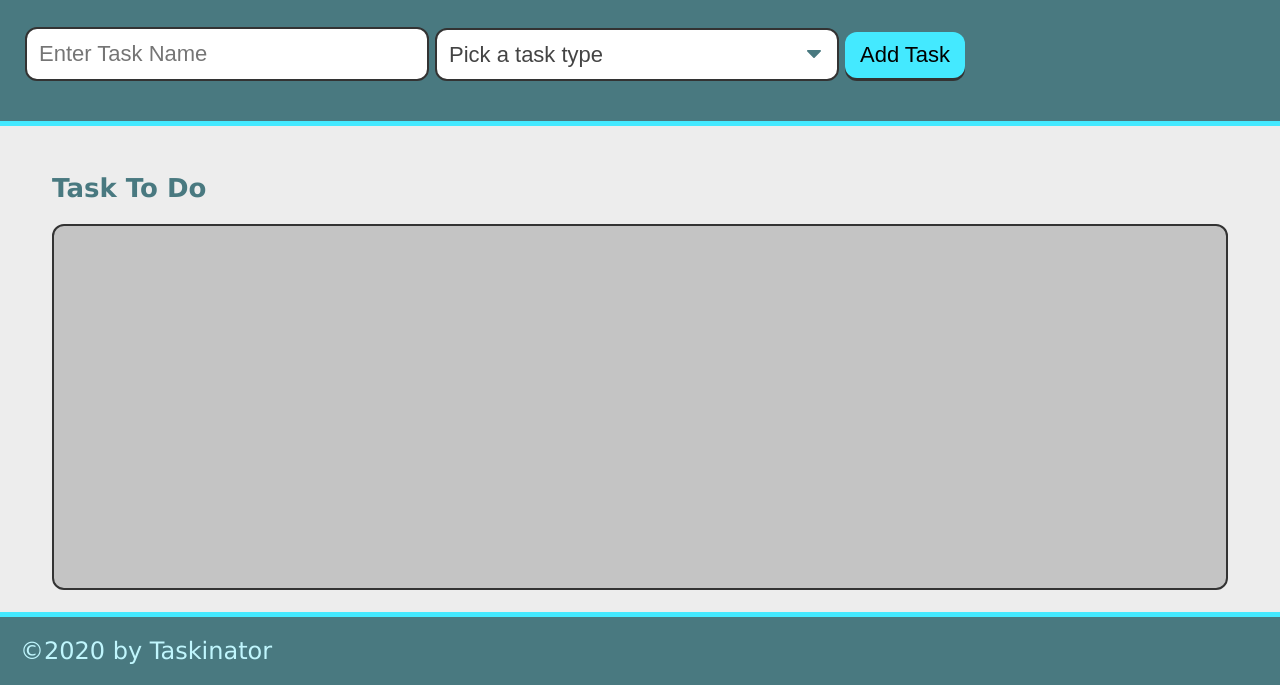
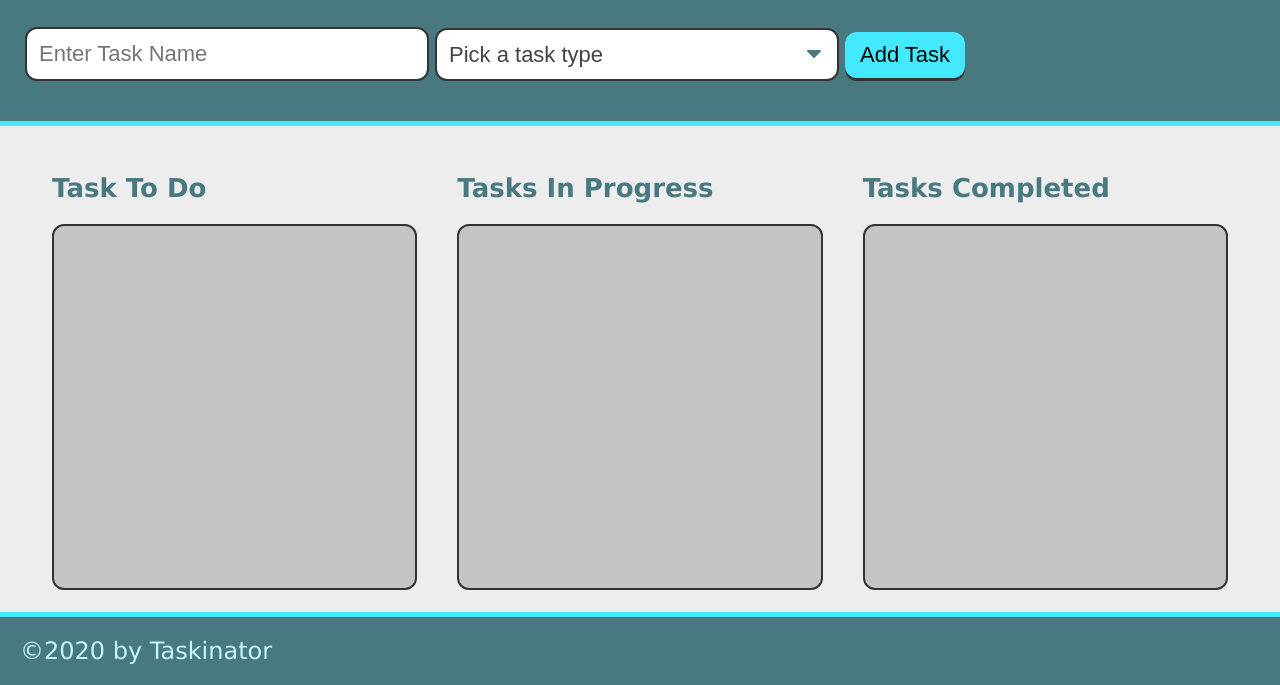
Before and after one commit to St3vanA/Taskinator, a plain HTML site: page index.html in a window 1280 px wide. Shown: the part 115-800 px from the top of the page. Drawn offline with Linux system fonts and the light colour scheme.

Commit message:
add list items

```diff
--- a/index.html
+++ b/index.html
@@ -36,6 +36,14 @@
             <h2 class="list-title">Task To Do</h2>
             <ul class="task-list" id="tasks-to-do"></ul>
         </section>
+        <section class="task-list-wrapper">
+            <h2 class="list-title">Tasks In Progress</h2>
+            <ul class="task-list" id="task-in-progress"></ul>
+        </section>
+        <section class="task-list-wrapper">
+            <h2 class="list-title">Tasks Completed</h2>
+            <ul class="task-list" id="tasks-completed"></ul>
+        </section>
     </main>
 
     <script src="./module-4-assets/assets/js/script.js"></script>
```
